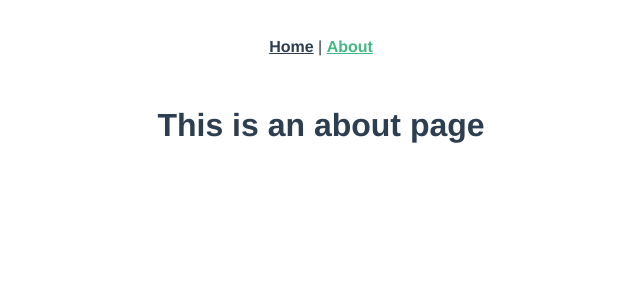
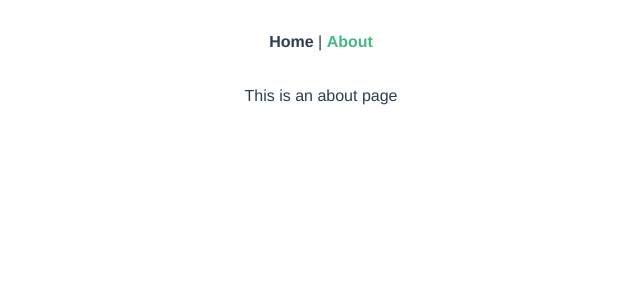
Before and after one commit to riajulkashem/rk-admin, a Vue app: page /about in a window 1280 px wide. Shown: the top 300 px of the page, without its empty margins (319-959 px from the left). Built offline with nearby package versions, Linux system fonts and the light colour scheme.

Commit message:
tailwindcss configured

```diff
--- /dev/null
+++ b/postcss.config.js
@@ -0,0 +1,6 @@
+module.exports = {
+  plugins: {
+    tailwindcss: {},
+    autoprefixer: {},
+  },
+}
--- /dev/null
+++ b/src/main.css
@@ -0,0 +1,3 @@
+@tailwind base;
+@tailwind components;
+@tailwind utilities;
--- a/src/main.js
+++ b/src/main.js
@@ -2,5 +2,6 @@ import { createApp } from 'vue'
 import App from './App.vue'
 import router from './router'
 import store from './store'
+import './main.css'
 
 createApp(App).use(store).use(router).mount('#app')
--- /dev/null
+++ b/tailwind.config.js
@@ -0,0 +1,11 @@
+module.exports = {
+  purge: ['./index.html', './src/**/*.{vue,js,ts,jsx,tsx}'],
+  darkMode: false, // or 'media' or 'class'
+  theme: {
+    extend: {},
+  },
+  variants: {
+    extend: {},
+  },
+  plugins: [],
+}
```
